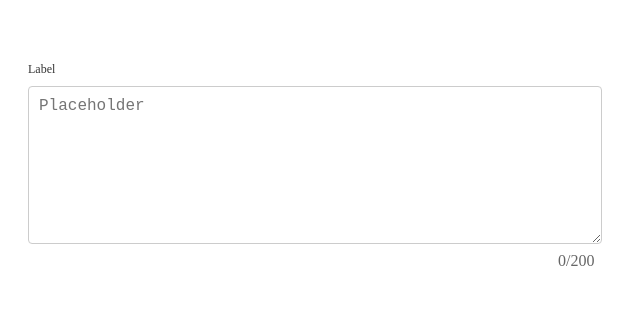
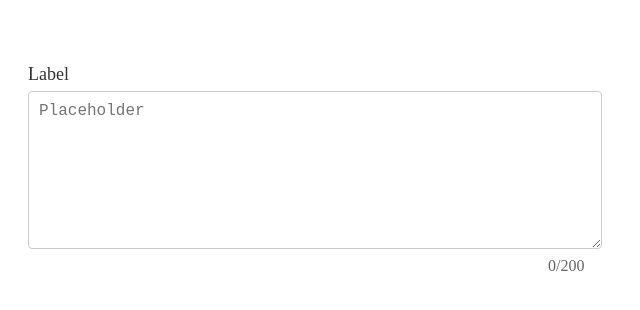
Before and after one commit to RickyFirmansyah27/simple-micro-frontend, a React app in the folder micro_app/: page /feature3 in a window 1280 px wide. Shown: the top 310 px of the page, without its empty margins (0-640 px from the left). Built offline with nearby package versions, Linux system fonts and the light colour scheme.

Commit message:
fix function

```diff
--- a/micro_app/src/Feature3.js
+++ b/micro_app/src/Feature3.js
@@ -10,7 +10,7 @@ const styles = {
   },
   label: {
     fontFamily: 'Poppins',
-    fontSize: '12px',
+    fontSize: '18px',
     fontWeight: '500',
     lineHeight: '18px',
     letterSpacing: '0em',
@@ -29,7 +29,7 @@ const styles = {
   characterCount: {
     position: 'relative',
     bottom: 0,
-    left: 530,
+    left: 520,
     marginTop: '8px',
     color: '#666',
   },
@@ -47,7 +47,7 @@ function TextArea() {
 
   const handleChange = (event) => {
     const newText = event.target.value;
-    if (newText.length <= maxCharacters) {
+    if (newText.length < maxCharacters) {
       setText(newText);
       setError(false);
     } else {
```
